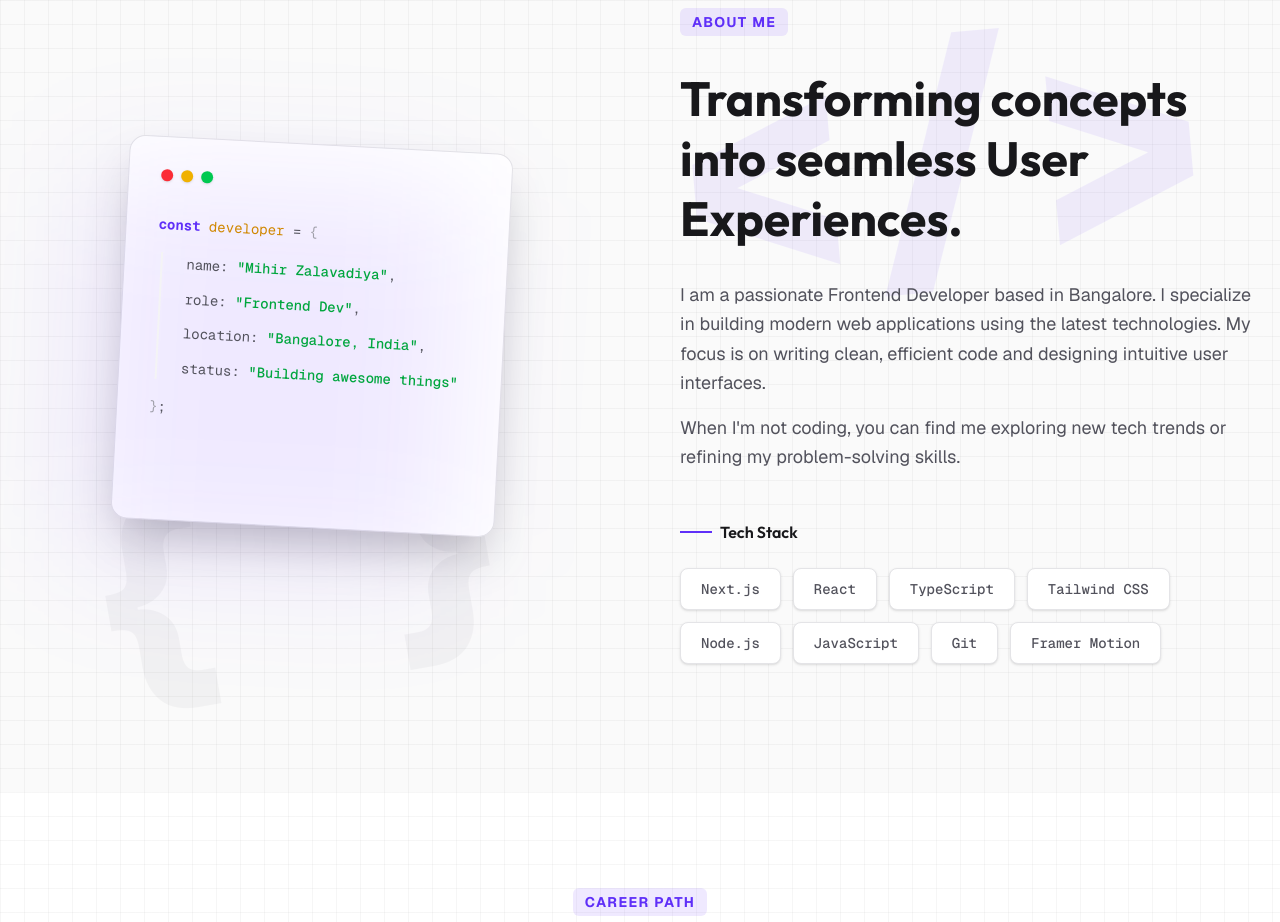
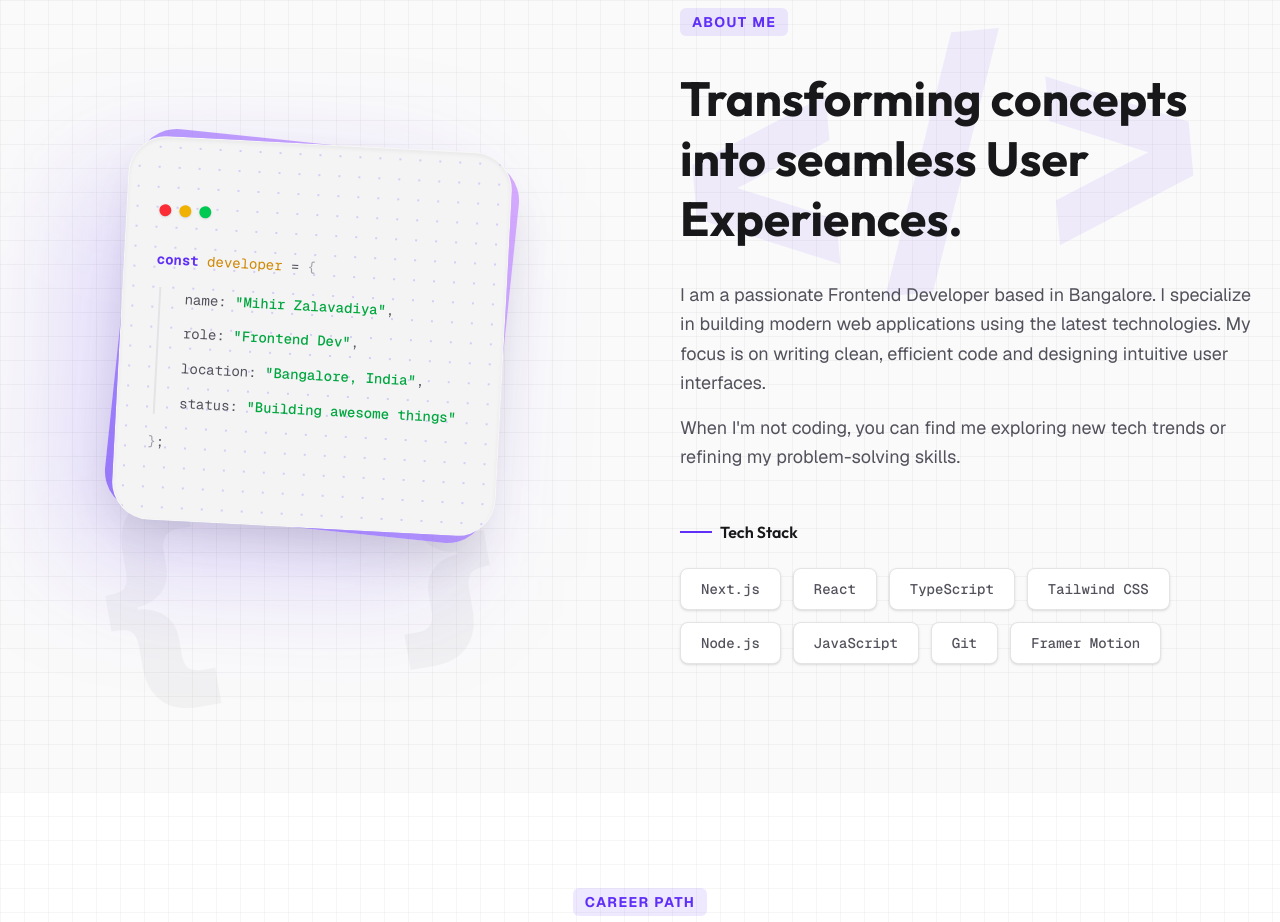
Before and after one commit to mihirzalavadiya/mz-portfolio, a Next.js app: page / in a window 1280 px wide. Shown: the part 920-1842 px from the top of the page. Built offline with nearby package versions, Linux system fonts and the light colour scheme.

Commit message:
fix the build issue

```diff
--- a/src/components/About.tsx
+++ b/src/components/About.tsx
@@ -1,7 +1,7 @@
 'use client';
 
 import React from 'react';
-import { motion } from 'framer-motion';
+import { motion, Variants } from 'framer-motion'; // 👈 1. Variants Import kiya
 import { ABOUT_CONTENT } from '@/utils/constants';
 
 const About = () => {
@@ -15,7 +15,8 @@ const About = () => {
   } = ABOUT_CONTENT;
 
   // --- Animation Variants ---
-  const fadeInUp = {
+  // 👇 2. Type ': Variants' add kiya taaki TypeScript error na de
+  const fadeInUp: Variants = {
     hidden: { opacity: 0, y: 40 },
     visible: {
       opacity: 1,
@@ -24,7 +25,8 @@ const About = () => {
     },
   };
 
-  const staggerContainer = {
+  // 👇 3. Isme bhi type add kar diya safety ke liye
+  const staggerContainer: Variants = {
     hidden: { opacity: 0 },
     visible: {
       opacity: 1,
@@ -50,7 +52,7 @@ const About = () => {
           opacity: [0.03, 0.08, 0.03],
         }}
         transition={{
-          duration: 10, // Bahut slow aur smooth
+          duration: 10,
           repeat: Infinity,
           ease: 'easeInOut',
         }}
@@ -89,19 +91,34 @@ const About = () => {
             className="relative flex justify-center order-2 md:order-1"
           >
             <motion.div
-              whileHover={{ scale: 1.02, rotate: 0 }}
+              whileHover={{ rotate: -2, scale: 1.02 }}
               initial={{ rotate: 3 }}
               transition={{ type: 'spring', stiffness: 300 }}
-              className="relative w-full max-w-sm aspect-square rounded-2xl bg-white dark:bg-black border border-zinc-200 dark:border-zinc-800 p-8 shadow-2xl"
+              className="relative w-full max-w-sm aspect-square shrink-0"
             >
-              {/* Decorative Header */}
+              {/* Gradient Border/Frame */}
+              <div className="absolute inset-0 rounded-[40px] bg-gradient-to-tr from-primary to-purple-400 p-1 shadow-2xl rotate-3 opacity-60"></div>
+
+              {/* Main Card Container */}
+              <div className="relative h-full w-full overflow-hidden rounded-[38px] bg-zinc-100 dark:bg-zinc-900 border border-white/20 shadow-inner p-8 flex flex-col justify-center">
+                {/* Dot Pattern */}
+                <div
+                  className="absolute inset-0 opacity-20 pointer-events-none"
+                  style={{
+                    backgroundImage:
+                      'radial-gradient(#5f2ff8 1px, transparent 1px)',
+                    backgroundSize: '20px 20px',
+                  }}
+                ></div>
+
+                {/* Content */}
+                <div className="relative z-10">
                   <div className="flex gap-2 mb-8">
                     <div className="h-3 w-3 rounded-full bg-red-500 shadow-sm"></div>
                     <div className="h-3 w-3 rounded-full bg-yellow-500 shadow-sm"></div>
                     <div className="h-3 w-3 rounded-full bg-green-500 shadow-sm"></div>
                   </div>
 
-              {/* Code Content */}
                   <div className="space-y-4 font-mono text-sm leading-relaxed text-zinc-600 dark:text-zinc-400">
                     <p>
                       <span className="text-primary font-bold">const</span>{' '}
@@ -110,7 +127,7 @@ const About = () => {
                       </span>{' '}
                       = <span className="text-zinc-400">{`{`}</span>
                     </p>
-                <div className="pl-6 space-y-3 border-l-2 border-zinc-100 dark:border-zinc-800 ml-1">
+                    <div className="pl-6 space-y-3 border-l-2 border-zinc-200 dark:border-zinc-800 ml-1">
                       <p>
                         name:{' '}
                         <span className="text-green-600 dark:text-green-400 font-medium">
@@ -143,9 +160,11 @@ const About = () => {
                       <span className="text-zinc-400">{`}`}</span>;
                     </p>
                   </div>
+                </div>
+              </div>
 
-              {/* Decorative Background Blob behind card */}
-              <div className="absolute -z-10 top-10 -left-10 w-full h-full bg-primary/10 rounded-3xl blur-3xl"></div>
+              {/* Decorative Blur Circle behind */}
+              <div className="absolute -z-10 top-10 -left-10 w-full h-full bg-primary/20 rounded-3xl blur-3xl"></div>
             </motion.div>
           </motion.div>
 
@@ -196,7 +215,6 @@ const About = () => {
                 {skills.map((skill, index) => (
                   <motion.span
                     key={skill}
-                    // Custom stagger logic directly here
                     initial={{ opacity: 0, scale: 0.8 }}
                     whileInView={{ opacity: 1, scale: 1 }}
                     transition={{ delay: index * 0.05, type: 'spring' }}
```
Lines whose indentation alone changed are shown as unchanged.
